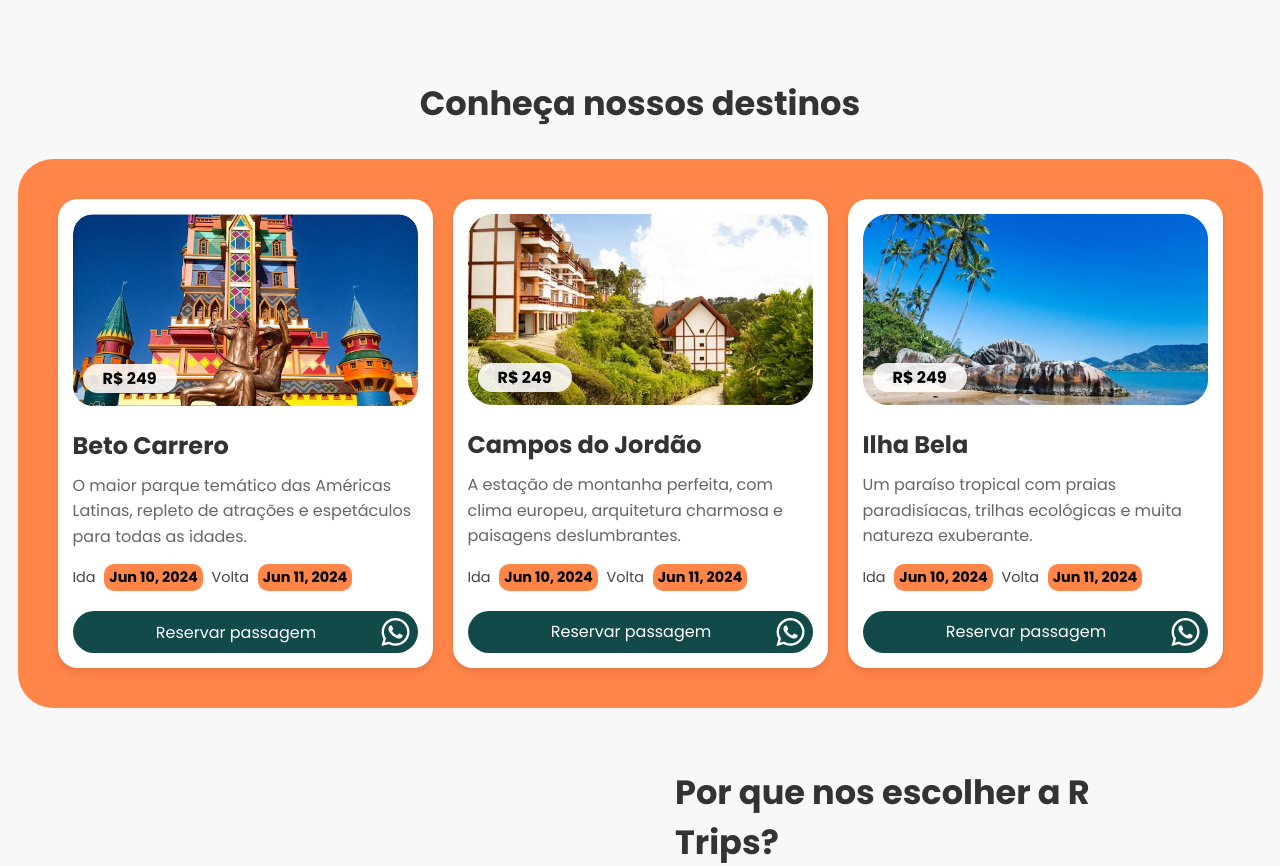
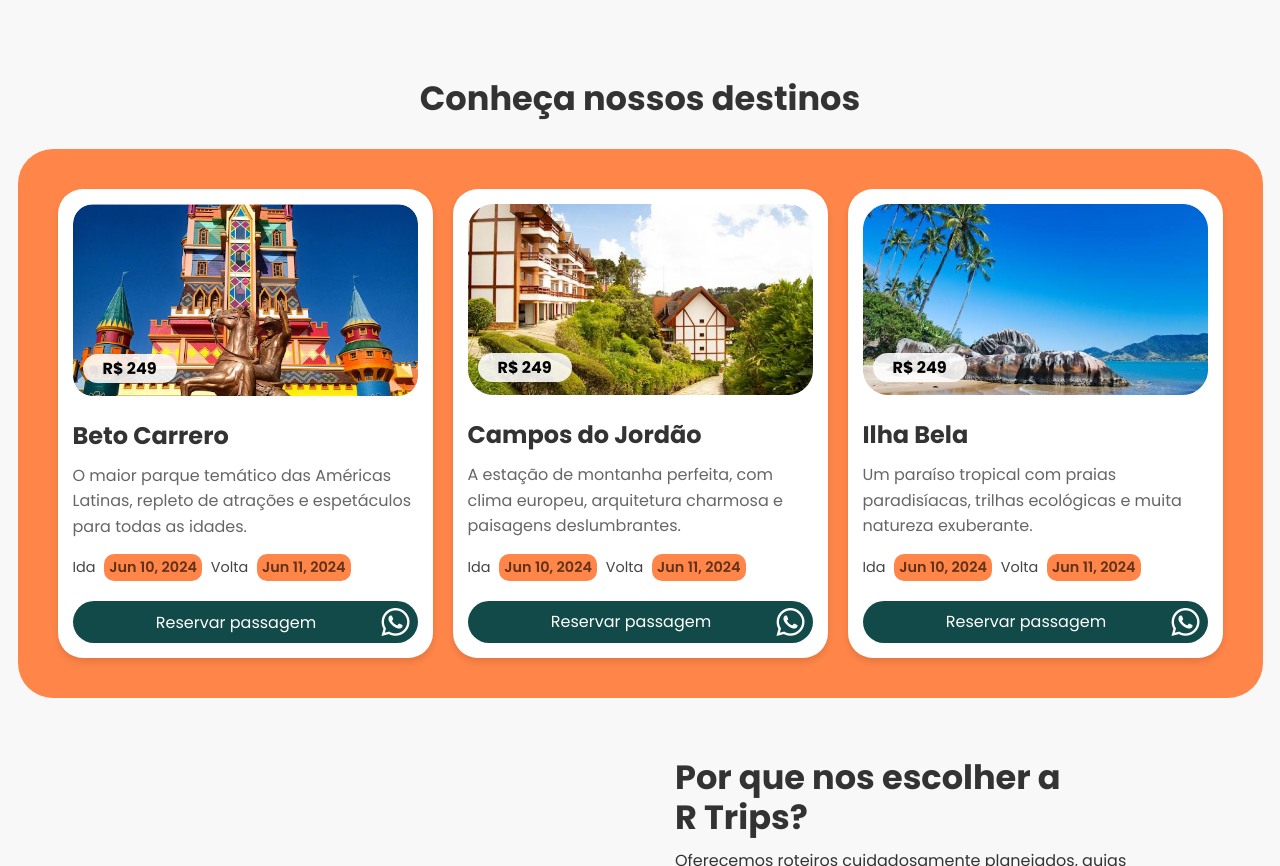
Before and after one commit to IgorAldivanSL/PI-TSI, a PHP site: page / in a window 1280 px wide. Shown: the part 685-1551 px from the top of the page. Run offline with PHP 8.4, Linux system fonts and the light colour scheme.

Commit message:
ultimas atualizações

```diff
--- a/index.html
+++ b/index.html
@@ -124,7 +124,7 @@
         </div>
         <div class="coluna-2">
             <div class="texto-sessao3">
-                <h2>Por que nos escolher a R Trips?</h2>
+                <h2>Por que nos escolher a<br>R Trips?</h2>
                 <p>
                     Oferecemos roteiros cuidadosamente planejados, guias experientes e suporte completo do início ao fim.
                     Além disso, priorizamos conforto, segurança e momentos únicos, garantindo que cada viagem seja
--- a/src/css/style.css
+++ b/src/css/style.css
@@ -126,7 +126,7 @@ input:focus, textarea:focus {
   color: white;
   border: none;
   width: 300px;
-  padding: 20px;
+  padding: 15px;
   font-size: 16px;
   border-radius: 25px;
   cursor: pointer;
@@ -224,7 +224,7 @@ textarea {
 
 .destino-card {
   background-color: #fff;
-  border-radius: 20px;
+  border-radius: 25px;
   box-shadow: 0 4px 6px rgba(0, 0, 0, 0.1);
   width: 375px;
   padding: 15px;
@@ -275,10 +275,10 @@ textarea {
 }
 .destino-card .data .data-valor {
   background-color: #FF8548;
-  font-weight: bold;
+  font-weight: 600;
   border-radius: 10px;
   padding: 3px 5px;
-  color: #000;
+  color: #61321a;
 }
 .destino-card .btn-reservar {
   background-color: #114A49;
@@ -310,8 +310,9 @@ textarea {
 }
 
 /* ------------------------------- SEÇÃO 3 (Imagem + Texto + Benefícios) ------------------------------- */
-.texto-sessao3 {
+.texto-sessao3 p {
   flex: 2;
+  margin-top: 10px;
   max-width: 600px;
   margin-right: 40px;
 }
@@ -442,6 +443,7 @@ h1 {
 }
 
 h2 {
+  line-height: 40px;
   font-size: 2.1rem;
 }
 
--- a/src/sass/partials/_contato.scss
+++ b/src/sass/partials/_contato.scss
@@ -51,7 +51,7 @@ input:focus, textarea:focus {
     color: white;
     border: none;
     width: 300px;
-    padding: 20px;
+    padding: 15px;
     font-size: 16px;
     border-radius: 25px;
     cursor: pointer;
--- a/src/sass/partials/_trips.scss
+++ b/src/sass/partials/_trips.scss
@@ -29,7 +29,7 @@
 
 .destino-card {
     background-color: #fff;
-    border-radius: 20px;
+    border-radius: 25px;
     box-shadow: 0 4px 6px rgba(0, 0, 0, 0.1);
     width: 375px;
     padding: 15px;
@@ -87,10 +87,10 @@
 
         .data-valor {
             background-color: #FF8548;
-            font-weight: bold;
+            font-weight: 600;
             border-radius: 10px;
             padding: 3px 5px;
-            color: #000;
+            color: #61321a;
         }
     }
 
--- a/src/sass/partials/_vantagens.scss
+++ b/src/sass/partials/_vantagens.scss
@@ -4,8 +4,9 @@
 
 
 
-.texto-sessao3 {
+.texto-sessao3 p {
     flex: 2;
+    margin-top: 10px;
     max-width: 600px;
     margin-right: 40px;
 }
@@ -44,6 +45,7 @@
     margin: 0;
     font-size: 1.2rem;
     color: white;
+
 }
 
 .beneficios-texto p {
--- a/src/style.scss
+++ b/src/style.scss
@@ -32,6 +32,7 @@ h1 {
 }
 
 h2{
+    line-height: 40px;
     font-size: 2.1rem; // Tamanho padrão de fonte para h1
 }
 
```
Also changed, not shown: 1 other file.
